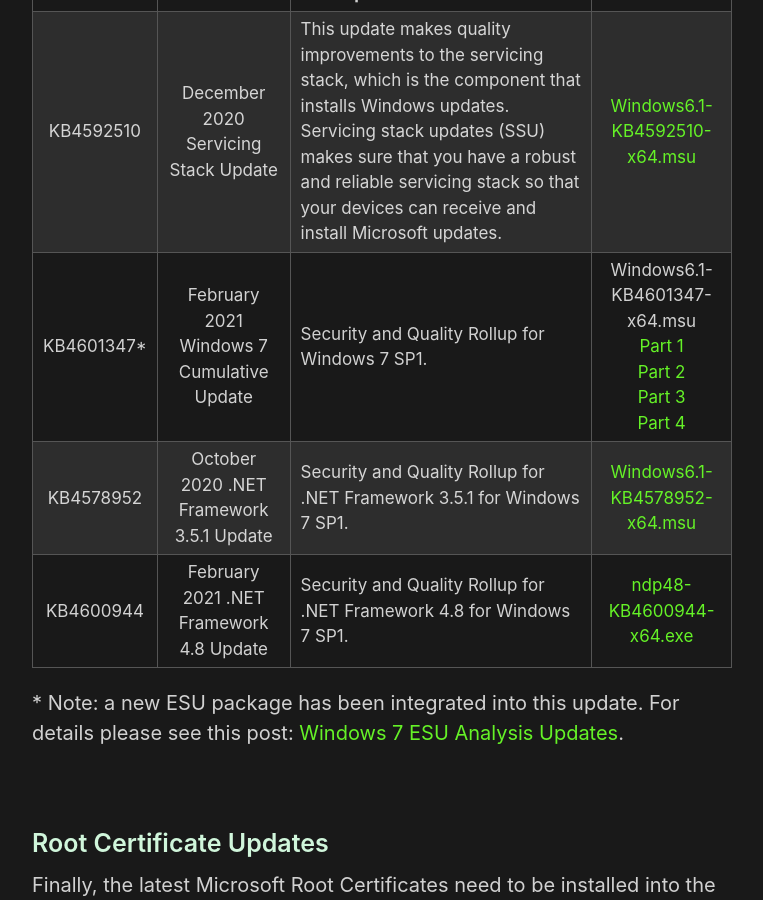
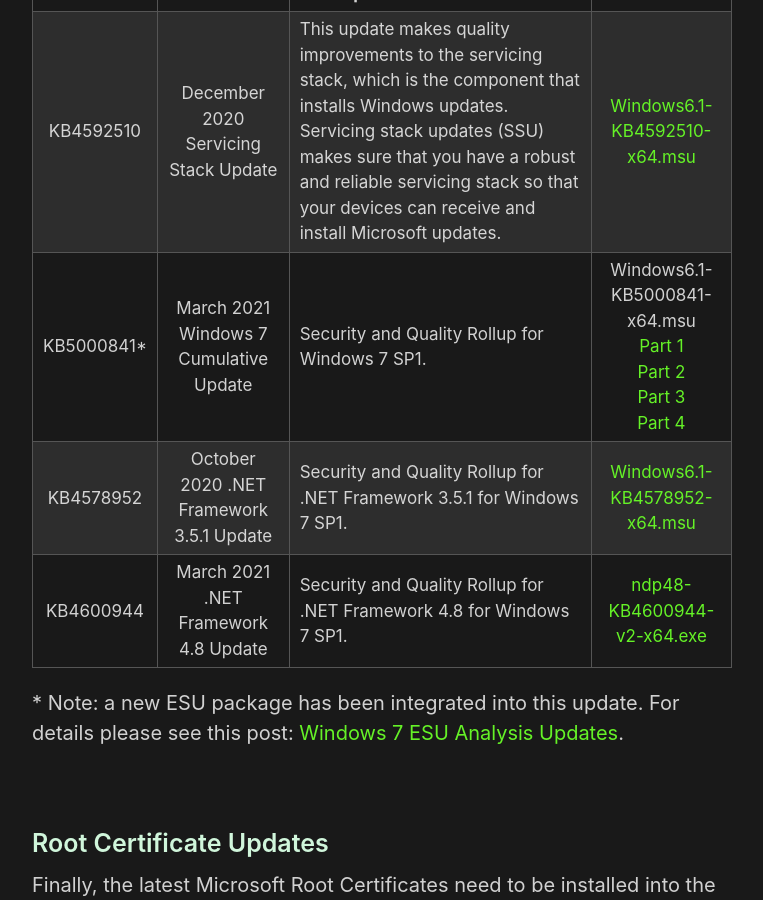
Before and after one commit to HackAndPwn/HackAndPwn.github.io, a Jekyll site: the page built from _posts/2020-05-23-windows-7-esu-patching.md, in a window 1280 px wide and 900 px high, scrolled down 9267 px. Shown: the whole window, without its empty margins (258-1021 px from the left). Built offline with Jekyll 4.4.1, drawn with Linux system fonts in a browser that asks for light colours; some of the changed text lies outside the part shown.

Commit message:
March 2021 updates

```diff
--- a/_posts/2020-05-23-windows-7-esu-patching.md
+++ b/_posts/2020-05-23-windows-7-esu-patching.md
@@ -107,9 +107,9 @@
 | KB Number  | Name                                         | Description | Download |
 |:----------:|:--------------------------------------------:|-------------|:--------:|
 | KB4592510  | December 2020 Servicing Stack Update         | This update makes quality improvements to the servicing stack, which is the component that installs Windows updates. Servicing stack updates (SSU) makes sure that you have a robust and reliable servicing stack so that your devices can receive and install Microsoft updates. | [Windows6.1-KB4592510-x64.msu](https://github.com/HackAndPwn/Windows-7-Patching/raw/master/06_ESU_Updates/01_Windows6.1-KB4592510-x64.msu)
-| KB4601347* | February 2021 Windows 7 Cumulative Update    | Security and Quality Rollup for Windows 7 SP1. | Windows6.1-KB4601347-x64.msu <br> [Part 1](https://github.com/HackAndPwn/Windows-7-Patching/raw/master/06_ESU_Updates/02_Windows6.1-KB4601347-x64.zip.001) <br> [Part 2](https://github.com/HackAndPwn/Windows-7-Patching/raw/master/06_ESU_Updates/02_Windows6.1-KB4601347-x64.zip.002) <br> [Part 3](https://github.com/HackAndPwn/Windows-7-Patching/raw/master/06_ESU_Updates/02_Windows6.1-KB4601347-x64.zip.003) <br> [Part 4](https://github.com/HackAndPwn/Windows-7-Patching/raw/master/06_ESU_Updates/02_Windows6.1-KB4601347-x64.zip.004) |
+| KB5000841* | March 2021 Windows 7 Cumulative Update       | Security and Quality Rollup for Windows 7 SP1. | Windows6.1-KB5000841-x64.msu <br> [Part 1](https://github.com/HackAndPwn/Windows-7-Patching/raw/master/06_ESU_Updates/02_Windows6.1-KB5000841-x64.zip.001) <br> [Part 2](https://github.com/HackAndPwn/Windows-7-Patching/raw/master/06_ESU_Updates/02_Windows6.1-KB5000841-x64.zip.002) <br> [Part 3](https://github.com/HackAndPwn/Windows-7-Patching/raw/master/06_ESU_Updates/02_Windows6.1-KB5000841-x64.zip.003) <br> [Part 4](https://github.com/HackAndPwn/Windows-7-Patching/raw/master/06_ESU_Updates/02_Windows6.1-KB5000841-x64.zip.004) |
 | KB4578952  | October 2020 .NET Framework 3.5.1 Update     | Security and Quality Rollup for .NET Framework 3.5.1 for Windows 7 SP1. | [Windows6.1-KB4578952-x64.msu](https://github.com/HackAndPwn/Windows-7-Patching/raw/master/06_ESU_Updates/03_Windows6.1-KB4578952-x64.msu)
-| KB4600944  | February 2021 .NET Framework 4.8 Update      | Security and Quality Rollup for .NET Framework 4.8 for Windows 7 SP1. | [ndp48-KB4600944-x64.exe](https://github.com/HackAndPwn/Windows-7-Patching/raw/master/07_ESU_.NET_4.8/01_ndp48-KB4600944-x64.exe)
+| KB4600944 | March 2021 .NET Framework 4.8 Update          | Security and Quality Rollup for .NET Framework 4.8 for Windows 7 SP1. | [ndp48-KB4600944-v2-x64.exe](https://github.com/HackAndPwn/Windows-7-Patching/raw/master/07_ESU_.NET_4.8/01_ndp48-KB4600944-v2-x64.exe)
 
 \* Note: a new ESU package has been integrated into this update.  For details please see this post: [Windows 7 ESU Analysis Updates](https://hackandpwn.com/windows-7-esu-analysis-updates/).
 
@@ -234,3 +234,7 @@
 * Updated Microsoft EV RSA Root Certificate Authority 2017.crl.
 * Updated Microsoft Time Stamp Root Certificate Authority 2014.crl.
 * Updated MicRooCerAut_2010-06-23.crl.
+
+### Update 2021-04-04
+* Replaced February 2021 Monthly Update (KB4601347) with March 2021 Monthly Update (KB5000841).
+* Replaced February 2021 .NET Framework 4.8 Updates (KB4600944) with March 2021 .NET Framework 4.8 Update (KB4600944-v2).
```
